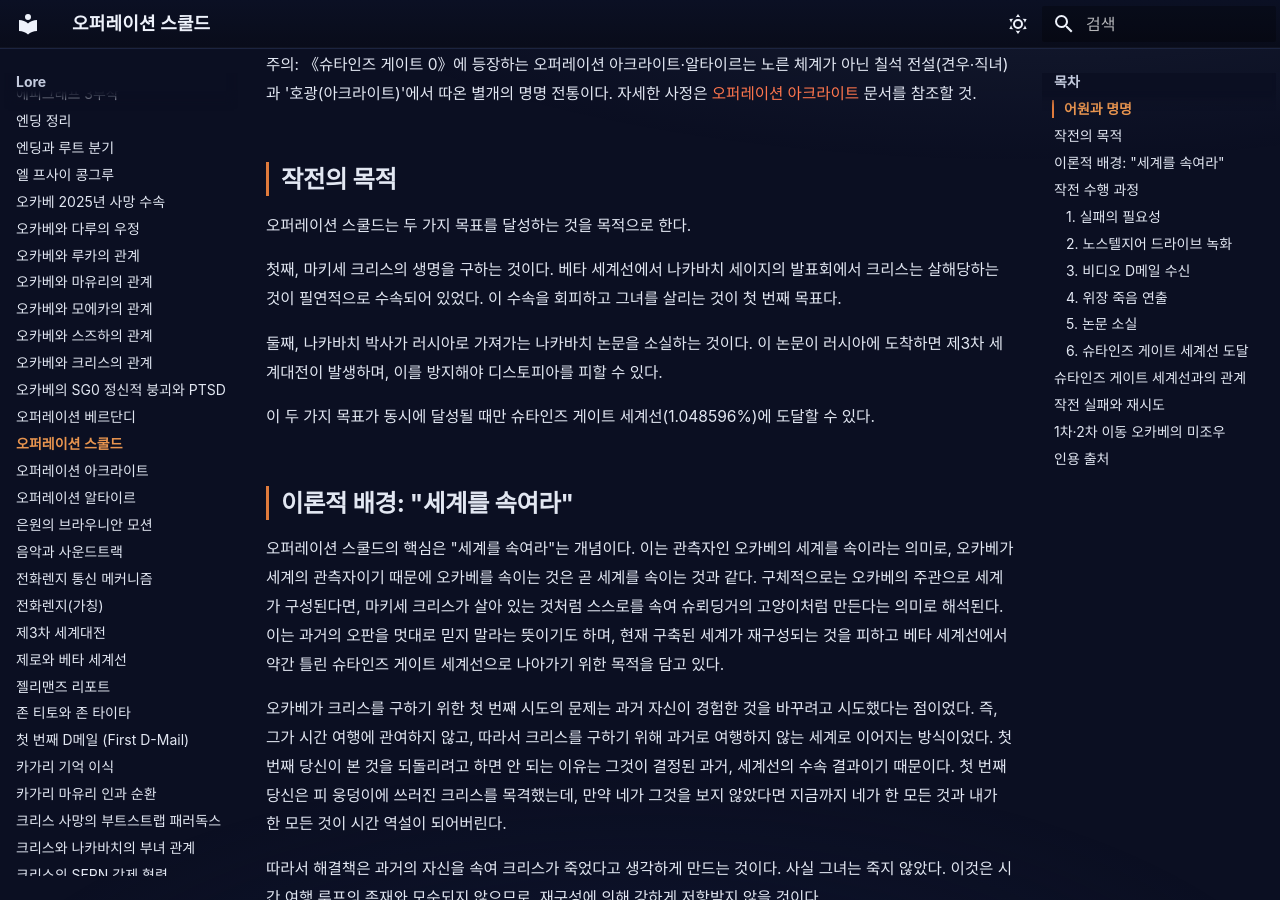
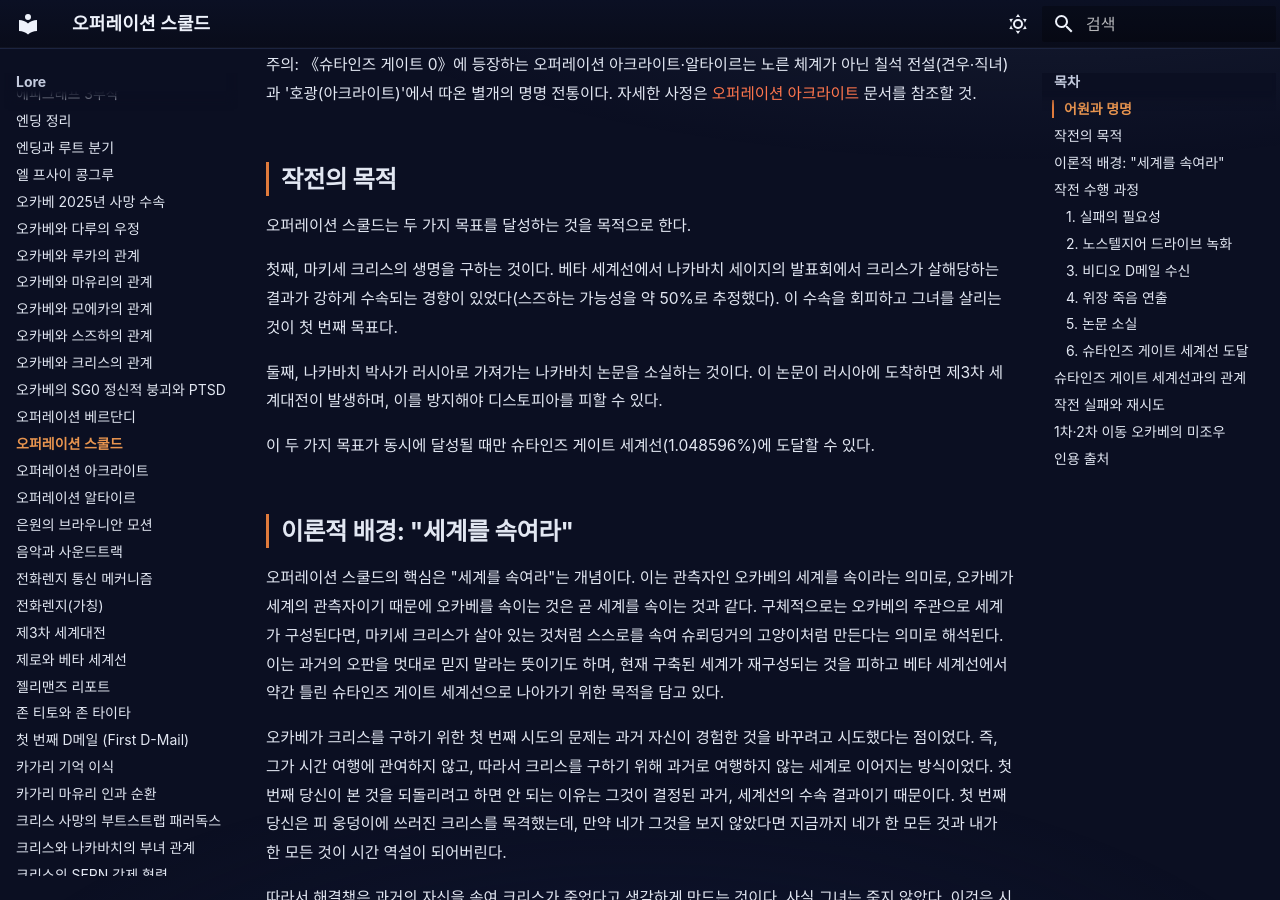
Before and after one commit to sgwiki/sgwiki.github.io, an MkDocs documentation site: the page built from wiki/lore/오퍼레이션-스쿨드.md, in a window 1280 px wide and 900 px high, scrolled down 1284 px. Built offline with MkDocs 1.6.1 and Material for MkDocs 9.7.7, drawn with Linux system fonts in a browser that asks for light colours; some web fonts are replaced.

Commit message:
fix(wiki): 오퍼레이션-스쿨드 — P10 ff81c5d2 패치 적용

```diff
--- a/wiki/lore/오퍼레이션-스쿨드.md
+++ b/wiki/lore/오퍼레이션-스쿨드.md
@@ -36,7 +36,7 @@ description: "오퍼레이션 스쿨드(Operation Skuld)는 슈타인즈 게이
 
 오퍼레이션 스쿨드는 두 가지 목표를 달성하는 것을 목적으로 한다.
 
-첫째, 마키세 크리스의 생명을 구하는 것이다. 베타 세계선에서 나카바치 세이지의 발표회에서 크리스는 살해당하는 것이 필연적으로 수속되어 있었다. 이 수속을 회피하고 그녀를 살리는 것이 첫 번째 목표다.
+첫째, 마키세 크리스의 생명을 구하는 것이다. 베타 세계선에서 나카바치 세이지의 발표회에서 크리스가 살해당하는 결과가 강하게 수속되는 경향이 있었다(스즈하는 가능성을 약 50%로 추정했다). 이 수속을 회피하고 그녀를 살리는 것이 첫 번째 목표다.
 
 둘째, 나카바치 박사가 러시아로 가져가는 나카바치 논문을 소실하는 것이다. 이 논문이 러시아에 도착하면 제3차 세계대전이 발생하며, 이를 방지해야 디스토피아를 피할 수 있다.
 
```
